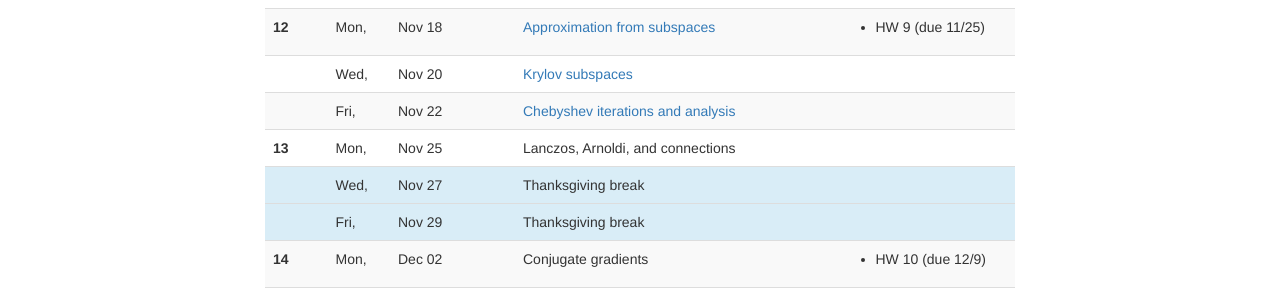
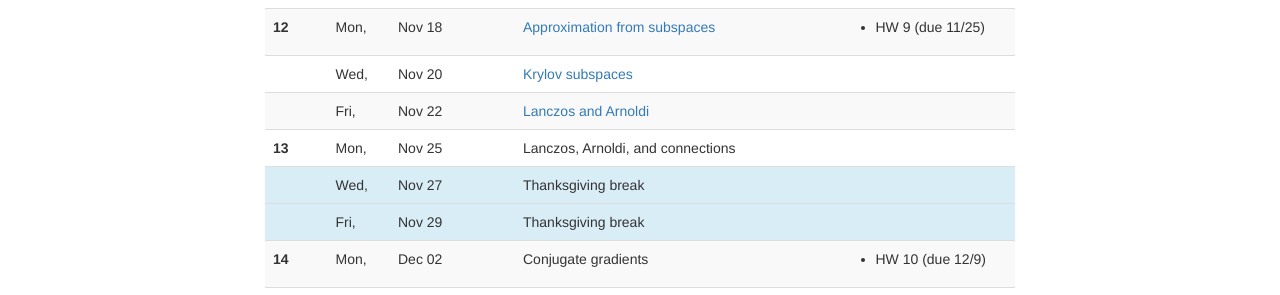
Before and after one commit to dbindel/cs6210-f19, a Jekyll site: the page built from web/schedule.html, in a window 1280 px wide and 900 px high, scrolled down 1326 px. Shown: the part 381-676 px from the top of the window. Built offline with Jekyll 4.4.1, drawn with Linux system fonts in a browser that asks for light colours; nearby versions of some CDN libraries.

Commit message:
Update notes.

```diff
--- a/web/_data/lectures.yml
+++ b/web/_data/lectures.yml
@@ -226,7 +226,7 @@
 -
   date: 2019-11-22
   notes: 2019-11-22.pdf
-  info: Chebyshev iterations and analysis
+  info: Lanczos and Arnoldi
 #
 # ==================
 # Week 13
```
Also changed, not shown: 3 other files.
